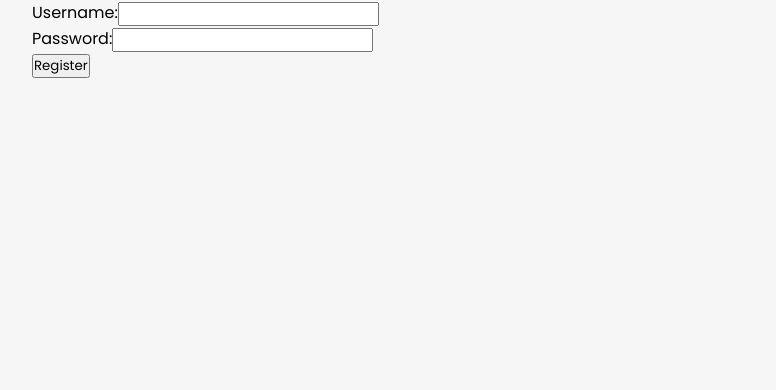
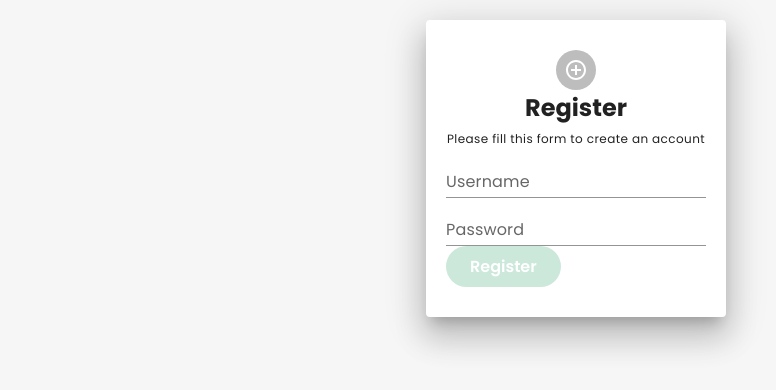
Before and after one commit to mgrumbine/ToDoApp, a React (Create React App) app in the folder client/: page /register in a window 1280 px wide. Shown: the top 390 px of the page, without its empty margins (64-840 px from the left). Built offline with nearby package versions, Linux system fonts and the light colour scheme.

Commit message:
Initial design using Material UI

```diff
--- a/client/src/App.css
+++ b/client/src/App.css
@@ -118,6 +118,22 @@ nav {
 .secondary-button svg {
   margin-left: 0.75rem;
   font-size: 1.5rem;
+}
+
+.register-button {
+  padding: 0.5rem 1.5rem;
+  background-color: #CCE8DB;
+  outline: none;
+  border: none;
+  border-radius: 5rem;
+  font-size: 1rem;
+  cursor: pointer;
+  font-weight: 600;
+  color: white;
+  transition: 0.2s;
+  display: flex;
+  align-items: center;
+  justify-content: center;
 }
 
 .secondary-button:hover {
--- a/client/src/Components/Register.js
+++ b/client/src/Components/Register.js
@@ -1,8 +1,11 @@
 import React, { useState } from 'react';
+import { Avatar, Grid, Paper, Typography, TextField } from '@mui/material';
+import AddCircleOutlineOutlinedIcon from '@mui/icons-material/AddCircleOutlineOutlined';
 
 const Register = () => {
   const [username, setUsername] = useState('');
   const [password, setPassword] = useState('');
+  const paperStyle={padding:'30px 20px', width:300, margin:'20px auto'};
 
   const handleUsernameChange = (e) => {
     setUsername(e.target.value);
@@ -45,17 +48,31 @@ const Register = () => {
   };
 
   return (
+    <Grid>
+      <Paper elevation={20} style={paperStyle}>
+        <Grid align='center'>
+          <Avatar>
+            <AddCircleOutlineOutlinedIcon />
+          </Avatar>
+          <h2>Register</h2>
+          <Typography variant='caption'>Please fill this form to create an account</Typography>
+        </Grid>
         <form onSubmit={handleSubmit}>
-      <div>
+        <TextField id="standard-basic" label="Username" variant="standard" type="text" value={username} onChange={handlePasswordChange}/>
+        <TextField id="standard-basic" label="Password" variant="standard" type="password" value={password} onChange={handleUsernameChange}  />
+          {/* <div>
             <label>Username:</label>
             <input type="text" value={username} onChange={handleUsernameChange} />
           </div>
           <div>
             <label>Password:</label>
             <input type="password" value={password} onChange={handlePasswordChange} />
-      </div>
-      <button type="submit">Register</button>
+          </div> */}
+            <button type="submit" className='register-button'>Register</button>
         </form>
+      </Paper>
+
+    </Grid>
   );
 };
 
```
Also changed, not shown: client/package.json (+4 -3 lines), 1 other file (tests, documents, lock files or other folders). Lines whose indentation alone changed are shown as unchanged.
